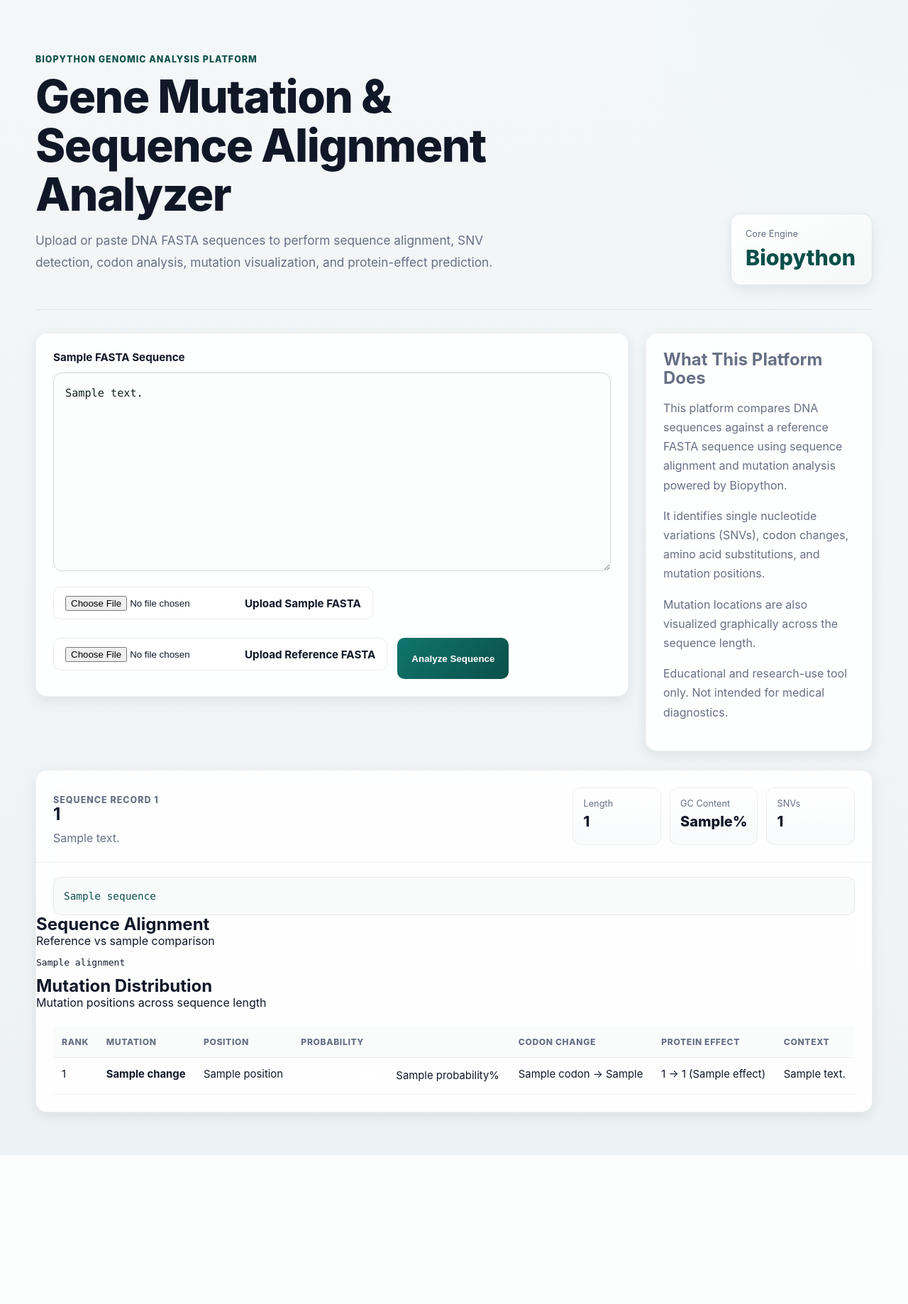
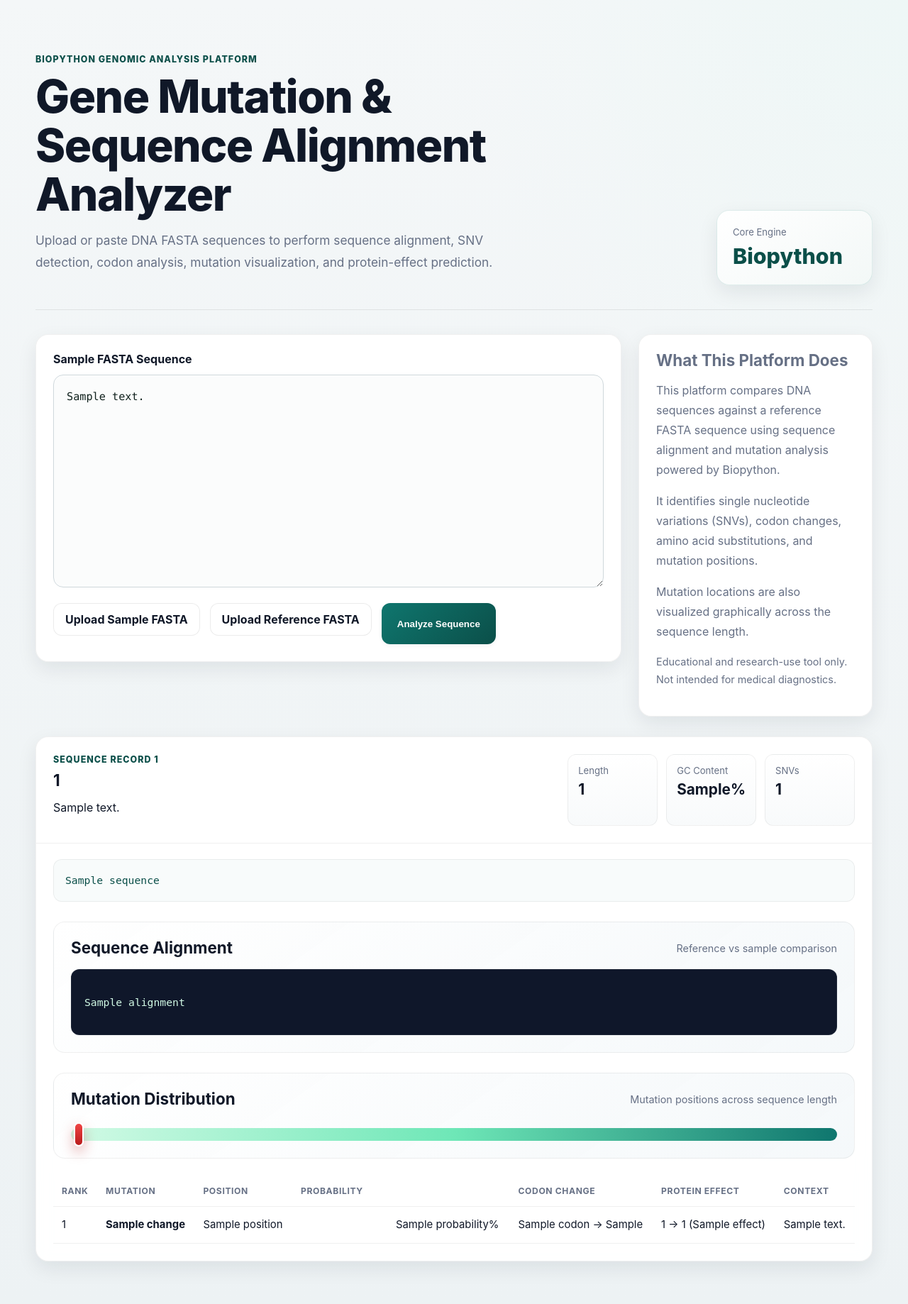
Before and after one commit to Nikhil-c-poojary/Bio-python-mutation-site, a Flask app: template templates/index.html in a window 1280 px wide. Shown: the whole page at 71% size. Before the commit the page ends 1628 px from the top, so only its background shows below. Run offline with Flask 3, Linux system fonts and the light colour scheme; the template is opened without the code that fills it: most values are stand-ins (such as "Sample title", 1, 10 or a date in 2020).

Commit message:
Update styles.css

```diff
--- a/static/styles.css
+++ b/static/styles.css
@@ -5,19 +5,18 @@
   --muted: #667085;
 
   --line: #d0d5dd;
+
   --panel: #ffffff;
-  --soft: #f5f7fa;
+  --soft: #f4f7f8;
 
   --accent: #0f766e;
   --accent-dark: #0b4f49;
-  --accent-light: #d9f2ef;
 
+  --danger: #c53030;
   --warn: #b7791f;
-  --danger: #c53030;
 
-  --shadow-sm: 0 1px 2px rgba(16, 24, 40, 0.05);
-  --shadow-md: 0 6px 18px rgba(16, 24, 40, 0.08);
-  --shadow-lg: 0 14px 40px rgba(16, 24, 40, 0.12);
+  --shadow-sm: 0 2px 6px rgba(16,24,40,0.05);
+  --shadow-md: 0 10px 28px rgba(16,24,40,0.08);
 }
 
 * {
@@ -26,15 +25,21 @@
 
 body {
   margin: 0;
+
   background:
-    radial-gradient(circle at top right, #eef7f6 0%, transparent 25%),
+    radial-gradient(circle at top right, #eef7f6 0%, transparent 28%),
     linear-gradient(to bottom, #f4f7f8, #edf2f4);
+
   color: var(--ink);
-  font-family: Inter, ui-sans-serif, system-ui, -apple-system,
-    BlinkMacSystemFont, "Segoe UI", sans-serif;
+
+  font-family:
+    Inter,
+    ui-sans-serif,
+    system-ui,
+    sans-serif;
 }
 
-/* MAIN CONTAINER */
+/* MAIN */
 
 .shell {
   width: min(1180px, calc(100% - 32px));
@@ -42,24 +47,33 @@ body {
   padding: 42px 0 60px;
 }
 
-/* HERO SECTION */
+/* HERO */
 
 .hero {
   display: grid;
   grid-template-columns: 1fr auto;
+
   gap: 28px;
+
   align-items: end;
+
   padding: 34px 0;
+
   border-bottom: 1px solid rgba(0,0,0,0.08);
 }
 
 .eyebrow {
   margin: 0 0 10px;
+
   color: var(--accent-dark);
+
   font-size: 0.78rem;
+
   font-weight: 800;
+
+  letter-spacing: 1px;
+
   text-transform: uppercase;
-  letter-spacing: 1px;
 }
 
 h1,
@@ -70,57 +84,79 @@ h2 {
 
 h1 {
   max-width: 760px;
-  font-size: clamp(2.5rem, 5vw, 5rem);
+
+  font-size: clamp(2.6rem, 5vw, 5rem);
+
   font-weight: 800;
+
   letter-spacing: -1.5px;
 }
 
 h2 {
-  font-size: 1.5rem;
-  font-weight: 700;
+  font-size: 1.4rem;
 }
 
 .lede {
-  max-width: 680px;
+  max-width: 700px;
+
+  margin-top: 16px;
+
   color: var(--muted);
+
+  line-height: 1.75;
+
   font-size: 1.08rem;
-  line-height: 1.75;
-  margin-top: 16px;
 }
 
-/* METRICS CARD */
+/* METRICS */
 
 .metrics {
-  min-width: 200px;
-  padding: 20px;
-  background: linear-gradient(145deg, #ffffff, #f4f8f7);
-  border: 1px solid rgba(15, 118, 110, 0.12);
-  border-radius: 14px;
+  min-width: 220px;
+
+  padding: 22px;
+
+  border-radius: 18px;
+
+  background:
+    linear-gradient(145deg, #ffffff, #f3f8f7);
+
+  border: 1px solid rgba(15,118,110,0.12);
+
   box-shadow: var(--shadow-md);
 }
 
 .metrics span,
 .stat-grid span {
   display: block;
+
   color: var(--muted);
-  font-size: 0.8rem;
+
+  font-size: 0.82rem;
 }
 
 .metrics strong {
   display: block;
+
   margin-top: 8px;
+
   color: var(--accent-dark);
+
   font-size: 1.9rem;
+
   font-weight: 800;
 }
 
-/* GRID */
+/* LAYOUT */
 
 .workspace {
   display: grid;
-  grid-template-columns: minmax(0, 1fr) 320px;
+
+  grid-template-columns: minmax(0, 1fr) 330px;
+
   gap: 24px;
-  margin-top: 32px;
+
+  margin-top: 34px;
+
   align-items: start;
 }
 
@@ -130,10 +166,14 @@ h2 {
 .note-panel,
 .results,
 .alert {
-  background: rgba(255,255,255,0.92);
-  backdrop-filter: blur(12px);
+  background: rgba(255,255,255,0.95);
+
+  backdrop-filter: blur(10px);
+
   border: 1px solid rgba(0,0,0,0.06);
-  border-radius: 16px;
+
+  border-radius: 18px;
+
   box-shadow: var(--shadow-md);
 }
 
@@ -143,221 +183,388 @@ h2 {
 
 .note-panel {
   padding: 24px;
+
+  line-height: 1.75;
+
   color: var(--muted);
-  line-height: 1.7;
+}
+
+.small {
+  font-size: 0.9rem;
 }
 
 /* FORM */
 
 label {
   display: block;
+
   margin-bottom: 12px;
+
   font-weight: 700;
-  font-size: 0.95rem;
 }
 
 textarea {
   width: 100%;
-  min-height: 280px;
+
+  min-height: 300px;
+
   resize: vertical;
 
+  padding: 18px;
+
+  border-radius: 14px;
+
   border: 1px solid #cfd8dc;
-  border-radius: 12px;
 
-  padding: 16px;
+  background: #fbfcfc;
 
-  background: #fcfdfd;
   color: #10211d;
 
-  font: 0.95rem/1.65 "Cascadia Mono", Consolas, monospace;
+  font:
+    0.95rem/1.7
+    "Cascadia Mono",
+    Consolas,
+    monospace;
 
   transition:
-    border-color 0.25s ease,
-    box-shadow 0.25s ease,
-    transform 0.15s ease;
+    border-color 0.2s ease,
+    box-shadow 0.2s ease;
 }
 
 textarea:focus {
+  outline: none;
+
   border-color: var(--accent);
-  outline: none;
+
   box-shadow:
-    0 0 0 4px rgba(15, 118, 110, 0.12),
-    var(--shadow-sm);
-  background: #fff;
+    0 0 0 4px rgba(15,118,110,0.12);
 }
 
 /* BUTTONS */
 
 .controls {
   display: flex;
+
   flex-wrap: wrap;
+
   gap: 14px;
+
   margin-top: 18px;
 }
 
 button,
 .file-button {
   display: inline-flex;
+
   min-height: 46px;
+
   align-items: center;
+
   justify-content: center;
-  border-radius: 10px;
+
+  border-radius: 12px;
+
   font-weight: 700;
+
   cursor: pointer;
+
   transition:
     transform 0.18s ease,
-    box-shadow 0.2s ease,
-    background 0.2s ease;
+    box-shadow 0.2s ease;
 }
 
 button {
   border: 0;
-  padding: 0 20px;
-  background: linear-gradient(
-    135deg,
-    var(--accent),
-    var(--accent-dark)
-  );
+
+  padding: 0 22px;
+
+  background:
+    linear-gradient(
+      135deg,
+      var(--accent),
+      var(--accent-dark)
+    );
+
   color: #fff;
+
   box-shadow: var(--shadow-sm);
 }
 
 button:hover {
   transform: translateY(-1px);
+
   box-shadow: var(--shadow-md);
-}
-
-button:active {
-  transform: translateY(1px);
 }
 
 .file-button {
   padding: 0 16px;
+
   border: 1px solid rgba(0,0,0,0.08);
+
   background: #fff;
-  color: var(--ink);
 }
 
-.file-button:hover {
-  background: #f7f9fa;
+.file-button input {
+  position: absolute;
+
+  width: 1px;
+  height: 1px;
+
+  opacity: 0;
 }
 
 /* ALERT */
 
 .alert {
   margin-top: 20px;
-  padding: 16px 18px;
-  border-color: rgba(197, 48, 48, 0.2);
+
+  padding: 18px;
+
+  color: var(--danger);
+
   background: #fff5f5;
-  color: var(--danger);
-  font-weight: 700;
 }
 
 /* RESULTS */
 
 .results {
-  margin-top: 26px;
+  margin-top: 28px;
+
   overflow: hidden;
 }
 
 .result-head {
   display: grid;
+
   grid-template-columns: minmax(0, 1fr) auto;
+
   gap: 20px;
+
   padding: 24px;
+
   border-bottom: 1px solid rgba(0,0,0,0.06);
 }
 
-.result-head p {
-  margin: 10px 0 0;
-  color: var(--muted);
-}
-
-/* STAT GRID */
+/* STATS */
 
 .stat-grid {
   display: grid;
-  grid-template-columns: repeat(3, minmax(82px, 1fr));
+
+  grid-template-columns: repeat(3, minmax(84px,1fr));
+
   gap: 12px;
 }
 
 .stat-grid div {
   padding: 14px;
+
+  border-radius: 12px;
+
+  background:
+    linear-gradient(180deg,#ffffff,#f8fafb);
+
   border: 1px solid rgba(0,0,0,0.06);
-  border-radius: 12px;
-  background: linear-gradient(180deg, #ffffff, #f8fafb);
 }
 
 .stat-grid strong {
   display: block;
+
   margin-top: 6px;
-  font-size: 1.25rem;
-  font-weight: 800;
+
+  font-size: 1.3rem;
 }
 
-/* SEQUENCE DISPLAY */
+/* SEQUENCE */
 
 .sequence-strip {
-  margin: 20px 24px 0;
+  margin: 22px 24px 0;
+
   max-height: 110px;
+
   overflow: auto;
 
-  padding: 14px;
+  padding: 16px;
+
+  border-radius: 12px;
+
+  background: #f8fbfb;
 
   border: 1px solid rgba(0,0,0,0.06);
+
+  color: var(--accent-dark);
+
+  font:
+    0.92rem/1.75
+    "Cascadia Mono",
+    monospace;
+
+  overflow-wrap: anywhere;
+}
+
+/* ALIGNMENT */
+
+.alignment-panel,
+.graph-panel {
+  margin: 28px 24px 0;
+
+  padding: 24px;
+
+  border-radius: 16px;
+
+  background:
+    linear-gradient(
+      145deg,
+      rgba(255,255,255,0.97),
+      rgba(244,248,250,0.95)
+    );
+
+  border: 1px solid rgba(0,0,0,0.06);
+}
+
+.panel-title {
+  display: flex;
+
+  justify-content: space-between;
+
+  align-items: center;
+
+  gap: 16px;
+
+  flex-wrap: wrap;
+}
+
+.panel-title span {
+  color: var(--muted);
+
+  font-size: 0.9rem;
+}
+
+.alignment-box {
+  margin-top: 18px;
+
+  overflow-x: auto;
+
+  padding: 18px;
+
+  border-radius: 12px;
+
+  background: #0f172a;
+
+  color: #d1fae5;
+
+  border: 1px solid rgba(255,255,255,0.06);
+
+  font:
+    0.92rem/1.75
+    "Cascadia Mono",
+    monospace;
+}
+
+/* GRAPH */
+
+.graph-bar {
+  position: relative;
+
+  height: 18px;
+
+  margin-top: 28px;
+
+  border-radius: 999px;
+
+  background:
+    linear-gradient(
+      to right,
+      #d1fae5,
+      #6ee7b7,
+      #0f766e
+    );
+}
+
+.mutation-marker {
+  position: absolute;
+
+  top: -8px;
+
+  width: 14px;
+  height: 34px;
+
   border-radius: 10px;
 
-  background: #f9fbfb;
-  color: var(--accent-dark);
+  background:
+    linear-gradient(
+      180deg,
+      #ef4444,
+      #b91c1c
+    );
 
-  font: 0.9rem/1.7 "Cascadia Mono", Consolas, monospace;
+  border: 2px solid #fff;
 
-  overflow-wrap: anywhere;
+  transform: translateX(-50%);
+
+  box-shadow:
+    0 8px 18px rgba(185,28,28,0.35);
 }
 
 /* TABLE */
 
 .table-wrap {
   overflow-x: auto;
+
   padding: 24px;
 }
 
 table {
   width: 100%;
+
   min-width: 980px;
+
   border-collapse: collapse;
+
   font-size: 0.93rem;
 }
 
 th,
 td {
   padding: 14px 12px;
+
   border-bottom: 1px solid rgba(0,0,0,0.06);
+
   text-align: left;
-  vertical-align: top;
 }
 
 th {
   color: var(--muted);
+
   font-size: 0.76rem;
-  font-weight: 800;
+
   letter-spacing: 0.6px;
+
   text-transform: uppercase;
-  background: #fafcfc;
+}
+
+tbody tr:hover {
+  background: rgba(15,118,110,0.04);
 }
 
 /* BADGES */
 
 .badge {
   display: inline-flex;
+
   min-width: 70px;
+
   margin-right: 8px;
+
   padding: 4px 10px;
+
   justify-content: center;
+
   border-radius: 999px;
 
   color: #fff;
+
   font-size: 0.76rem;
+
   font-weight: 800;
 }
 
@@ -375,7 +582,8 @@ th {
 
 /* RESPONSIVE */
 
-@media (max-width: 820px) {
+@media (max-width: 860px) {
+
   .hero,
   .workspace,
   .result-head {
@@ -388,22 +596,20 @@ th {
   }
 
   .stat-grid {
-    grid-template-columns: repeat(3, 1fr);
+    grid-template-columns: repeat(3,1fr);
   }
 }
 
 @media (max-width: 560px) {
+
   .shell {
     width: min(100% - 20px, 1180px);
-    padding-top: 18px;
+
+    padding-top: 20px;
   }
 
   h1 {
     font-size: 2.4rem;
-  }
-
-  .stat-grid {
-    grid-template-columns: 1fr;
   }
 
   .controls,
@@ -411,4 +617,14 @@ th {
   .file-button {
     width: 100%;
   }
+
+  .stat-grid {
+    grid-template-columns: 1fr;
+  }
+
+  .alignment-panel,
+  .graph-panel {
+    margin-left: 14px;
+    margin-right: 14px;
+  }
 }
```
